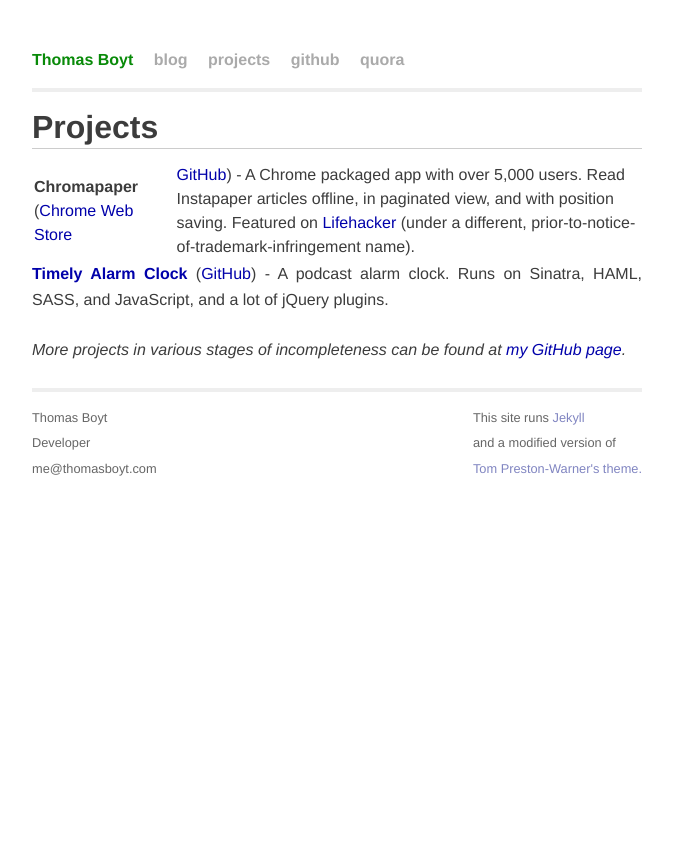
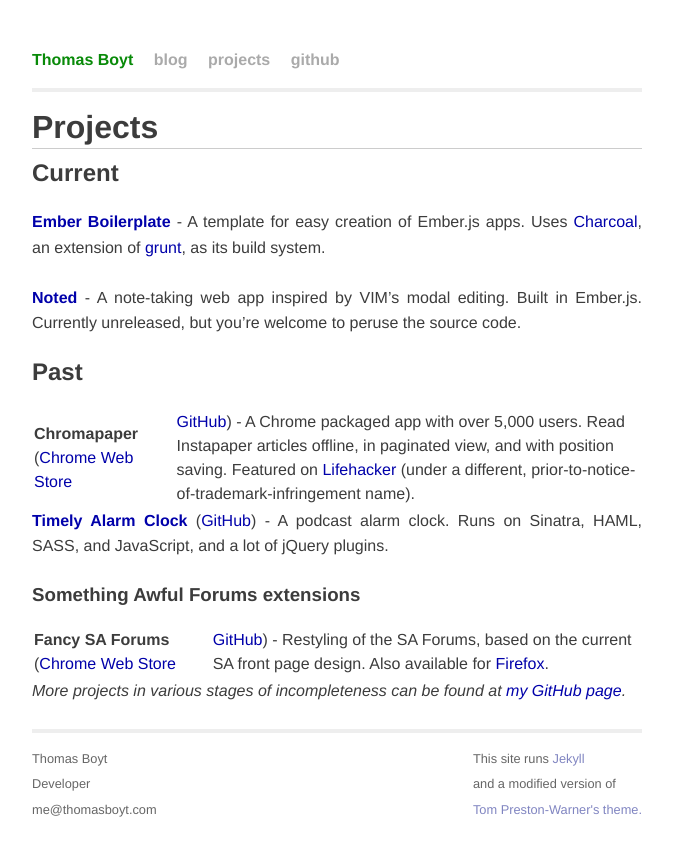
Before and after one commit to thomasboyt/thomasboyt.github.com, a Jekyll site: the page built from projects.md, in a window 1280 px wide. Shown: the top 856 px of the page, without its empty margins (303-976 px from the left). Built offline with Jekyll 4.4.1, drawn with Linux system fonts in a browser that asks for light colours; nearby versions of some CDN libraries; library files that are not in the unit come from our copies.

Commit message:
cleaned out dumb old posts; updated projects/nav

```diff
--- a/_layouts/default.html
+++ b/_layouts/default.html
@@ -23,7 +23,6 @@
 				<a class="extra" href="/blog.html">blog</a>
 				<a class="extra" href="/projects.html">projects</a>
 				<a class="extra" href="https://github.com/thomasboyt/">github</a>
-				<a class="extra" href="http://www.quora.com/Thomas-Boyt">quora</a>
 			</div>
 
 			{{ content }}
--- a/projects.md
+++ b/projects.md
@@ -4,10 +4,22 @@
 permalink: projects.html
 ---
 
-#Projects
+# Projects
+
+## Current
+
+**[Ember Boilerplate](https://github.com/thomasboyt/Ember-Boilerplate)** - A template for easy creation of Ember.js apps. Uses [Charcoal](https://github.com/thomasboyt/Charcoal), an extension of [grunt](https://github.com/cowboy/grunt), as its build system.
+
+**[Noted](https://github.com/thomasboyt/Noted)** - A note-taking web app inspired by VIM's modal editing. Built in Ember.js. Currently unreleased, but you're welcome to peruse the source code.
+
+## Past
 
 **Chromapaper** ([Chrome Web Store](https://chrome.google.com/webstore/detail/lpjpjcgbkjefppoahpegfajifjdmcblb) | [GitHub](https://github.com/thomasboyt/Chromapaper)) - A Chrome packaged app with over 5,000 users. Read Instapaper articles offline, in paginated view, and with position saving. Featured on [Lifehacker](http://lifehacker.com/#!5729430/instapaper-for-chrome-adds-offline-sync-to-your-long-articles) (under a different, prior-to-notice-of-trademark-infringement name).
 
 **[Timely Alarm Clock](http://timely-alarm.heroku.com)** ([GitHub](https://github.com/thomasboyt/Timely)) - A podcast alarm clock. Runs on Sinatra, HAML, SASS, and JavaScript, and a lot of jQuery plugins.
 
+### Something Awful Forums extensions
+
+**Fancy SA Forums** ([Chrome Web Store](https://chrome.google.com/webstore/detail/ohlohgldhcaajjhadleledokhlpgamjm) | [GitHub](https://github.com/thomasboyt/Fancy-SA-Forums)) - Restyling of the SA Forums, based on the current SA front page design. Also available for [Firefox](https://addons.mozilla.org/en-US/firefox/addon/fancy-sa-forums/).
+
 *More projects in various stages of incompleteness can be found at [my GitHub page](http://github.com/thomasboyt).*
```
Also changed, not shown: _posts/2011-05-15-chromapaper-rewrite.md (deleted, +0 -20 lines), _posts/2011-08-03-not_rewriting_chromapaper.md (deleted, +0 -27 lines), _posts/2011-08-08-reqmanager.md (deleted, +0 -29 lines), index.md (+4 -2 lines).
